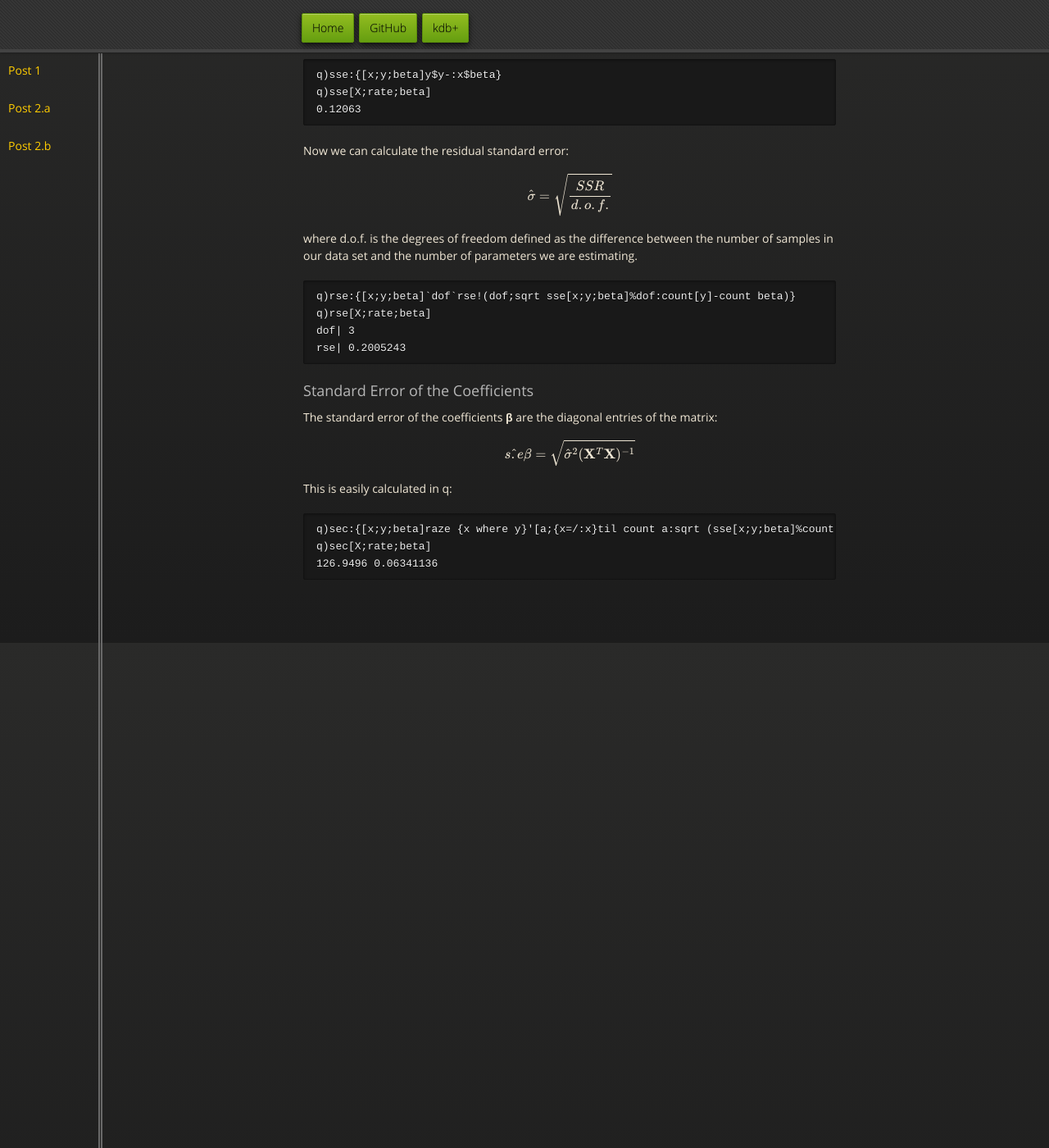
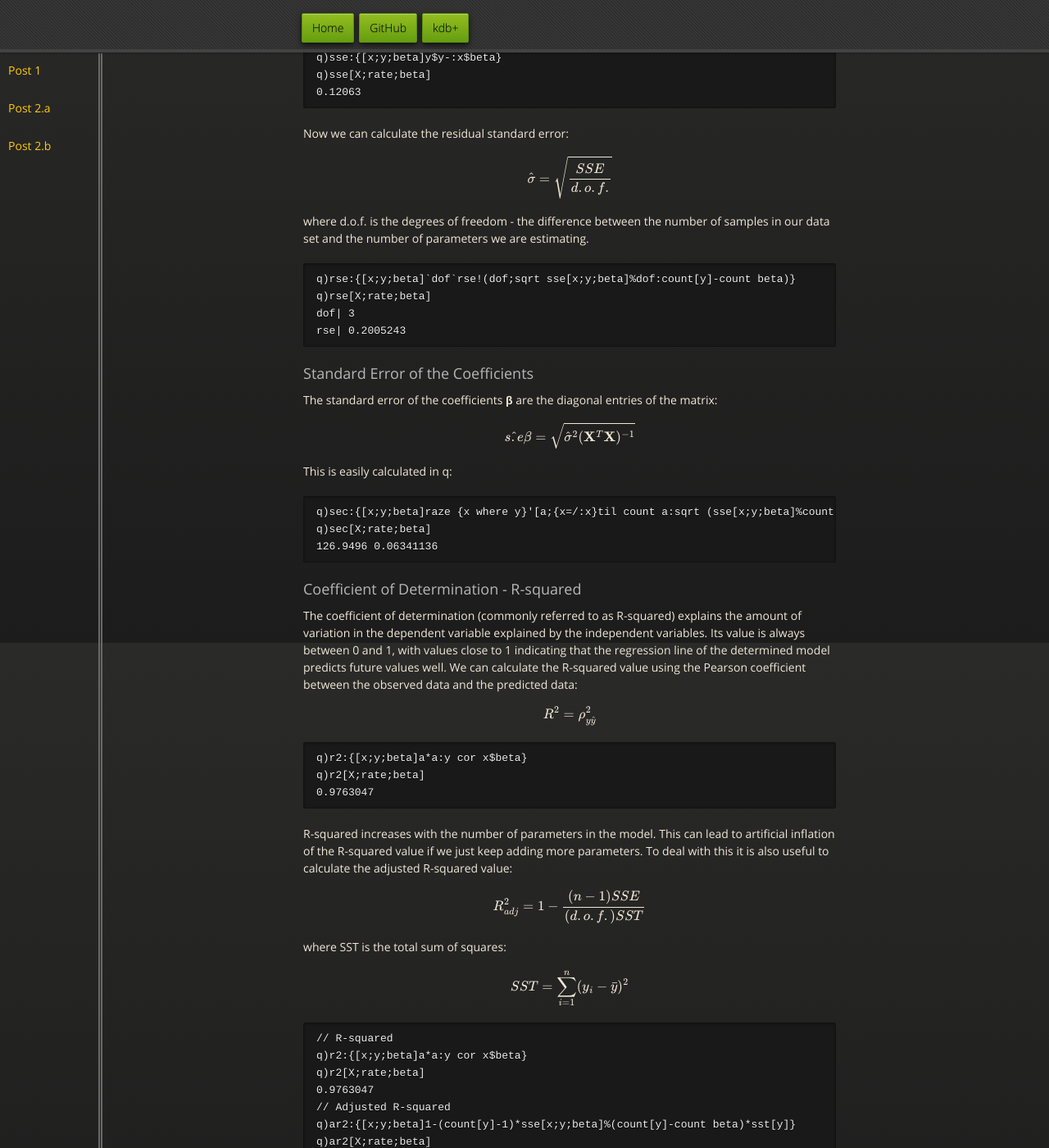
Before and after one commit to jpneill/jpneill.github.io, a Jekyll site: the page posts/Lin_Reg_b.html, which Jekyll copies as it is, in a window 1280 px wide and 1400 px high, scrolled down 1916 px. Shown: the whole window at 82% size. Built offline with Jekyll 4.4.1, drawn with Linux system fonts in a browser that asks for light colours; nearby versions of some CDN libraries; formulas are drawn with MathJax 3; some of the changed text lies outside the part shown.

Commit message:
Added r-squared stuff

```diff
--- a/posts/Lin_Reg_b.html
+++ b/posts/Lin_Reg_b.html
@@ -110,14 +110,14 @@ q)beta
 
         <h3>Residuals and the Residual Standard Error</h3>
         <p>To determine the residual standard error we need to first find the sum of squared residuals using the following definition:
-        $$SSR=(\mathbf{y}-\mathbf{X}\beta)^T(\mathbf{y}-\mathbf{X\beta})$$ In q it has the form (sse is used here for sum of squared errors because ssr is a reserved function in q):</p>
+        $$SSE=(\mathbf{y}-\mathbf{X}\beta)^T(\mathbf{y}-\mathbf{X\beta})$$ In q it has the form:</p>
 
 <pre><code>q)sse:{[x;y;beta]y$y-:x$beta}
 q)sse[X;rate;beta]
 0.12063</code></pre>
 
-        <p>Now we can calculate the residual standard error:$$\hat{\sigma}=\sqrt{\frac{SSR}{d.o.f.}}$$
-        where d.o.f. is the degrees of freedom defined as the difference between the number of samples in our data
+        <p>Now we can calculate the residual standard error:$$\hat{\sigma}=\sqrt{\frac{SSE}{d.o.f.}}$$
+        where d.o.f. is the degrees of freedom - the difference between the number of samples in our data
         set and the number of parameters we are estimating.</p>
 
 <pre><code>q)rse:{[x;y;beta]`dof`rse!(dof;sqrt sse[x;y;beta]%dof:count[y]-count beta)}
@@ -134,6 +134,30 @@ rse| 0.2005243</code></pre>
 q)sec[X;rate;beta]
 126.9496 0.06341136</code></pre>
 
+        <h3>Coefficient of Determination - R-squared</h3>
+        <p>The coefficient of determination (commonly referred to as R-squared) explains the amount of variation in the dependent variable explained by the independent variables.
+        Its value is always between 0 and 1, with values close to 1 indicating that the regression line of the determined model predicts future values well.
+        We can calculate the R-squared value using the Pearson coefficient between the observed data and the predicted data:
+        $$R^2=\rho^2_{y\hat{y}}$$</p>
+
+<pre><code>q)r2:{[x;y;beta]a*a:y cor x$beta}
+q)r2[X;rate;beta]
+0.9763047</code></pre>
+
+        <p>R-squared increases with the number of parameters in the model.
+        This can lead to artificial inflation of the R-squared value if we just keep adding more parameters.
+        To deal with this it is also useful to calculate the adjusted R-squared value:
+        $$R^2_{adj}=1-\frac{(n-1)SSE}{(d.o.f.)SST}$$ where SST is the total sum of squares:$$SST=\sum^n_{i=1}(y_i-\bar{y})^2$$</p>
+
+<pre><code>// R-squared
+q)r2:{[x;y;beta]a*a:y cor x$beta}
+q)r2[X;rate;beta]
+0.9763047
+// Adjusted R-squared
+q)ar2:{[x;y;beta]1-(count[y]-1)*sse[x;y;beta]%(count[y]-count beta)*sst[y]}
+q)ar2[X;rate;beta]
+0.9684062
+</code></pre>
       </section>
     </div>
     </div>
```
